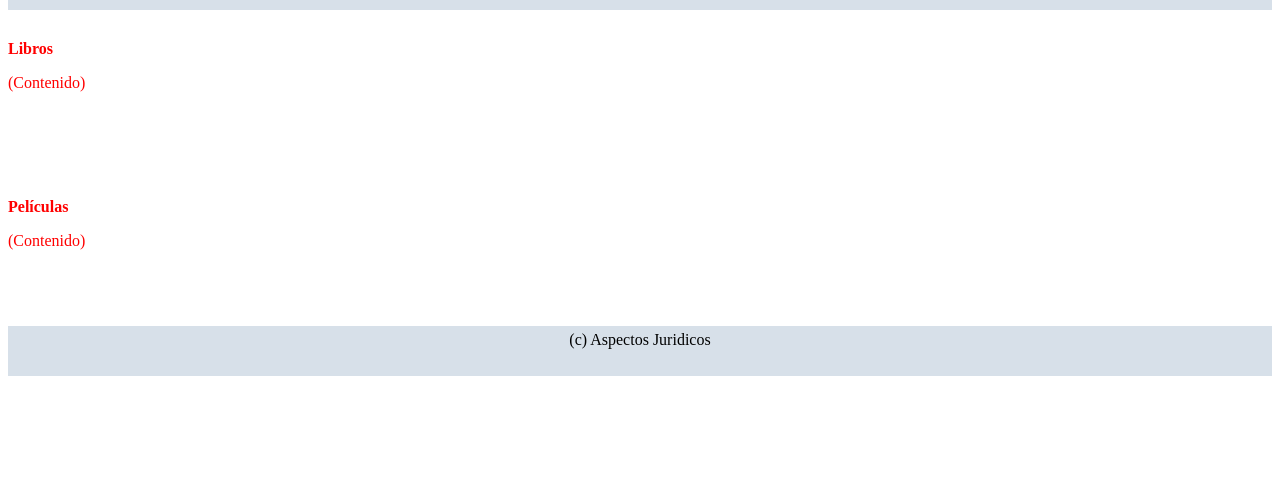
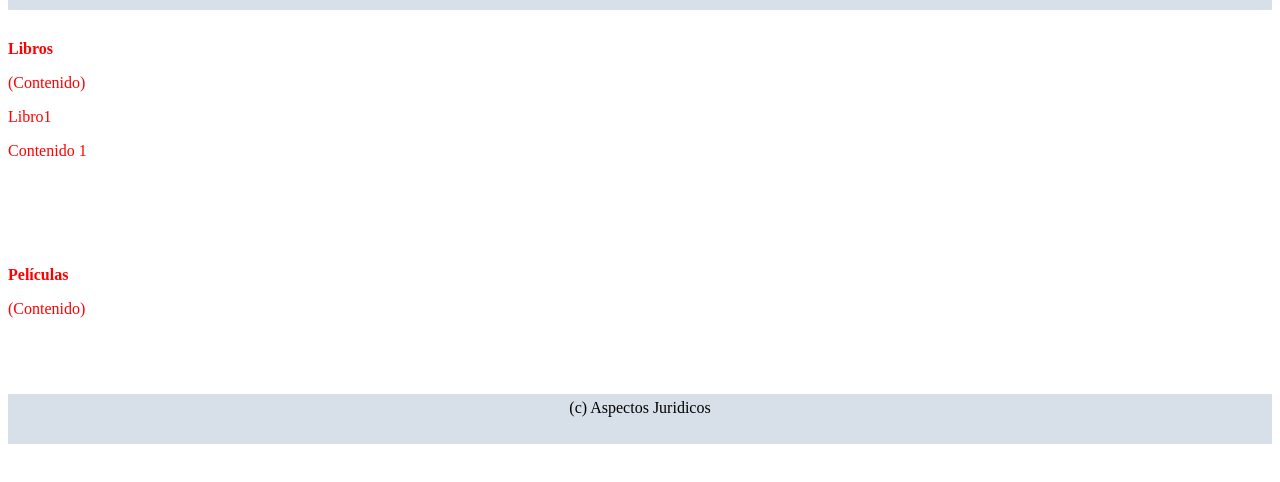
Before and after one commit to jmanuel34/Equipo10Trabajo2Tarde, a plain HTML site: page index.html in a window 1280 px wide. Shown: the part 156-638 px from the top of the page. Drawn offline with Linux system fonts and the light colour scheme.

Commit message:
update books

```diff
--- a/index.html
+++ b/index.html
@@ -16,6 +16,8 @@
  <section>
  <b>Libros</b>
  <p>(Contenido)</p>
+  <p>Libro1</p>
+ <p>Contenido 1</p>
  </section>
 
  <section>
```
